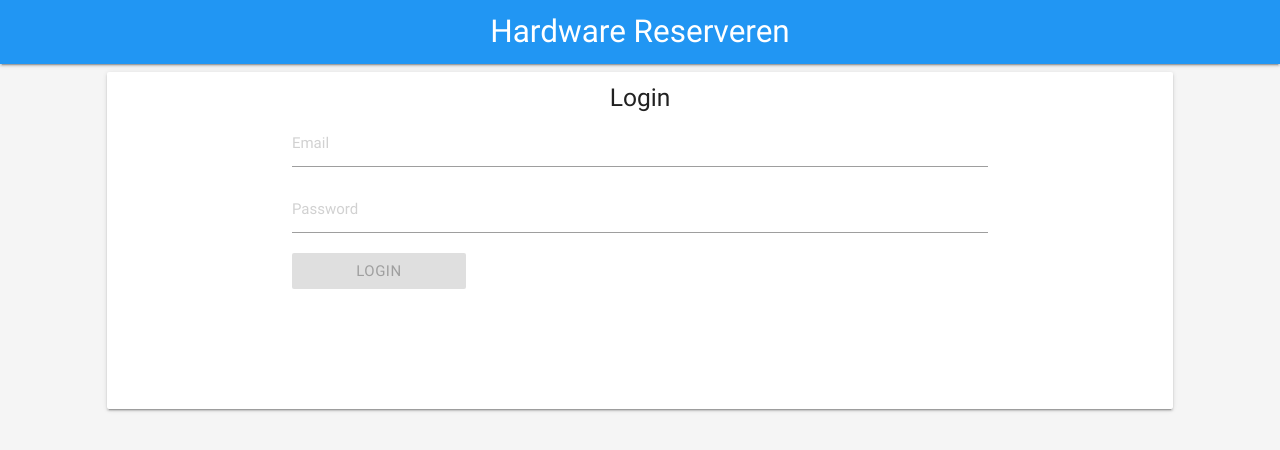
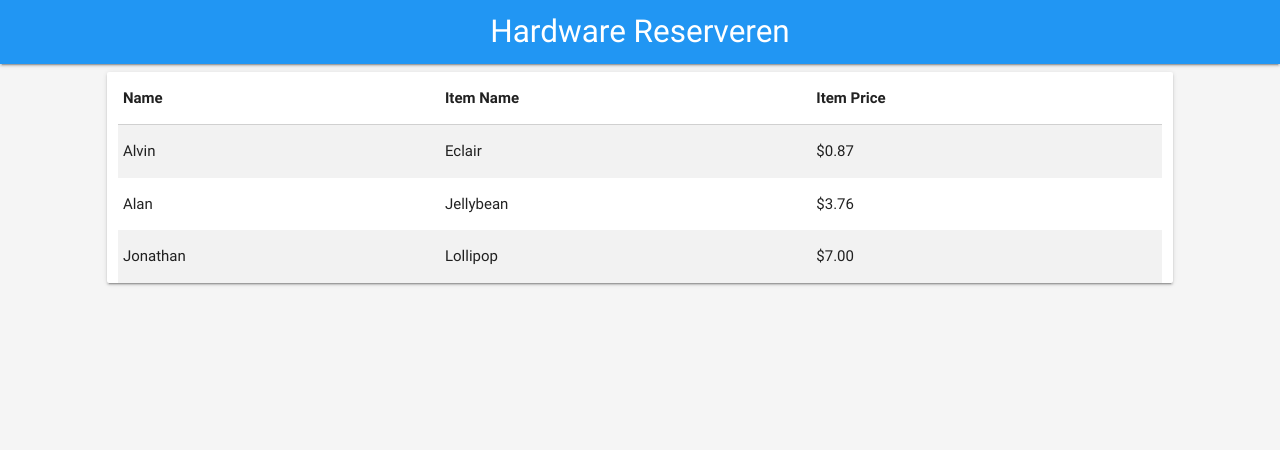
Before and after one commit to Polleps/FEPAPP, an Angular app: page / in a window 1280 px wide. Shown: the top 450 px of the page. Built offline with nearby package versions, Linux system fonts and the light colour scheme.

Commit message:
added hardware list component

```diff
--- a/src/app/app.component.html
+++ b/src/app/app.component.html
@@ -1,2 +1,3 @@
 <!--The content below is only a placeholder and can be replaced.-->
-<app-loginscreen></app-loginscreen>
+<!-- <app-loginscreen></app-loginscreen> -->
+<app-hardwarelist></app-hardwarelist>
--- a/src/app/app.module.ts
+++ b/src/app/app.module.ts
@@ -4,11 +4,13 @@ import { FormsModule} from '@angular/forms';
 
 import { AppComponent } from './app.component';
 import { LoginscreenComponent } from '../app/components/loginscreen/loginscreen.component';
+import { HardwarelistComponent } from '../app/components/hardwarelist/hardwarelist.component';
 
 @NgModule({
   declarations: [
     AppComponent,
-    LoginscreenComponent
+    LoginscreenComponent,
+    HardwarelistComponent
   ],
   imports: [
     BrowserModule,
--- /dev/null
+++ b/src/app/components/hardwarelist/hardwarelist.component.html
@@ -0,0 +1,45 @@
+<nav>
+  <div class="nav-wrapper blue">
+    <a href="#" class="brand-logo center ">Hardware Reserveren</a>
+    <!-- <ul id="nav-mobile" class="left hide-on-med-and-down">
+      <li><a href="sass.html">Sass</a></li>
+      <li><a href="badges.html">Components</a></li>
+      <li><a href="collapsible.html">JavaScript</a></li>
+    </ul> -->
+  </div>
+</nav>
+<div class="page row">
+  <div class="table-holder col s10 offset-s1 card">
+    <table class="striped">
+        <thead>
+            <tr>
+                <th>Name</th>
+                <th>Item Name</th>
+                <th>Item Price</th>
+            </tr>
+          </thead>
+
+          <tbody>
+            <tr>
+              <td>Alvin</td>
+              <td>Eclair</td>
+              <td>$0.87</td>
+            </tr>
+            <tr>
+              <td>Alan</td>
+              <td>Jellybean</td>
+              <td>$3.76</td>
+            </tr>
+            <tr>
+              <td>Jonathan</td>
+              <td>Lollipop</td>
+              <td>$7.00</td>
+            </tr>
+          </tbody>
+    </table>
+  </div>
+  <div class="description">
+
+  </div>
+  <div class="calendar"></div>
+</div>
--- /dev/null
+++ b/src/app/components/hardwarelist/hardwarelist.component.ts
@@ -0,0 +1,15 @@
+import { Component, OnInit } from '@angular/core';
+
+@Component({
+  selector: 'app-hardwarelist',
+  templateUrl: './hardwarelist.component.html',
+  styleUrls: ['./hardwarelist.component.css']
+})
+export class HardwarelistComponent implements OnInit {
+
+  constructor() { }
+
+  ngOnInit() {
+  }
+
+}
```
Also changed, not shown: src/app/components/hardwarelist/hardwarelist.component.css (added), 1 other file (tests, documents, lock files or other folders).
